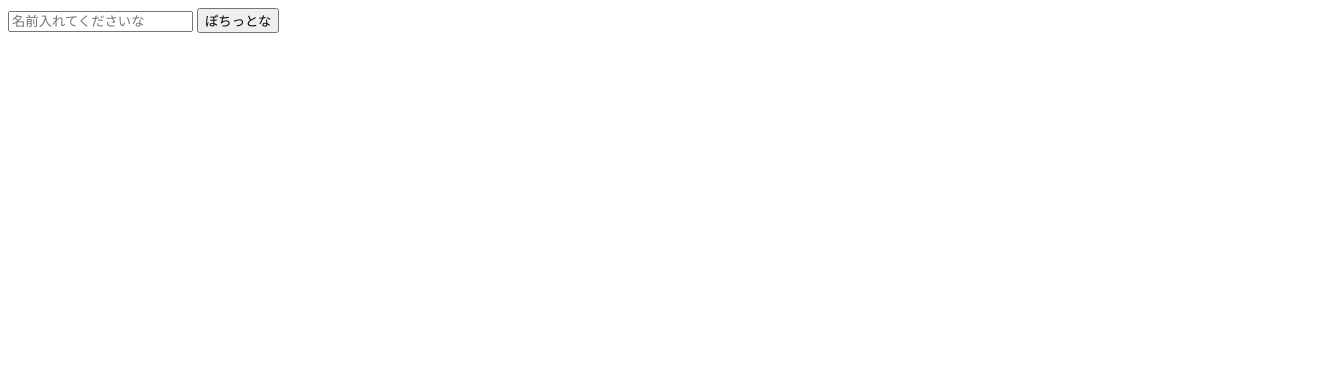
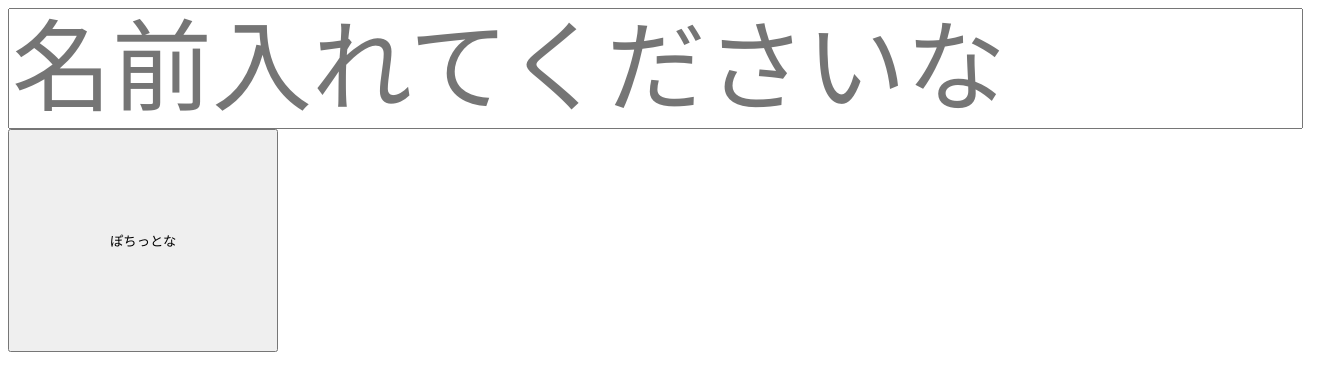
Before and after one commit to nishi3607/Graduation_work_webapp, a Flask app: page / in a window 1320 px wide. Shown: the top 391 px of the page. Run offline with Flask 2, Linux system fonts and the light colour scheme.

Commit message:
input_formatをおおきくしたz

```diff
--- a/app/templates/index_1.html
+++ b/app/templates/index_1.html
@@ -46,8 +46,12 @@
            background-color: #ceccf3;
            height: 270px;
 }
-
-
+         .input_format{
+         padding:100px;
+}
+         .input{
+         font-size:100px;
+         }
     </style>
 {% if name %}
 <div class="header">
@@ -72,8 +76,8 @@
 {% else %}
 {% endif %}
 <form action="/index" method="POST">
-  <input type=text name="name" placeholder="名前入れてくださいな">
-  <input type="submit" value="ぽちっとな">
+  <input class="input" type=text name="name" placeholder="名前入れてくださいな">
+  <input class="input_format" type="submit" value="ぽちっとな">
 
 </form>
 </body>
```
